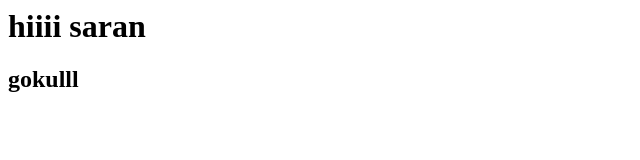
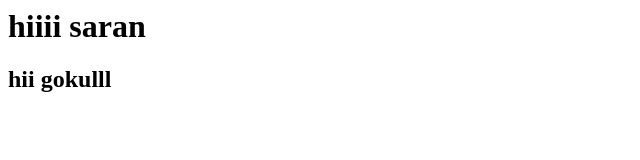
Before and after one commit to Saran9965/team, a plain HTML site: page index.html in a window 1280 px wide. Shown: the full height of the page, 0-640 px from the left. Drawn offline with Linux system fonts and the light colour scheme.

Commit message:
done index.html

```diff
--- a/index.html
+++ b/index.html
@@ -1,2 +1,2 @@
 <h1>hiiii saran</h1>
-<h2>gokulll</h2>
+<h2>hii gokulll</h2>
```
